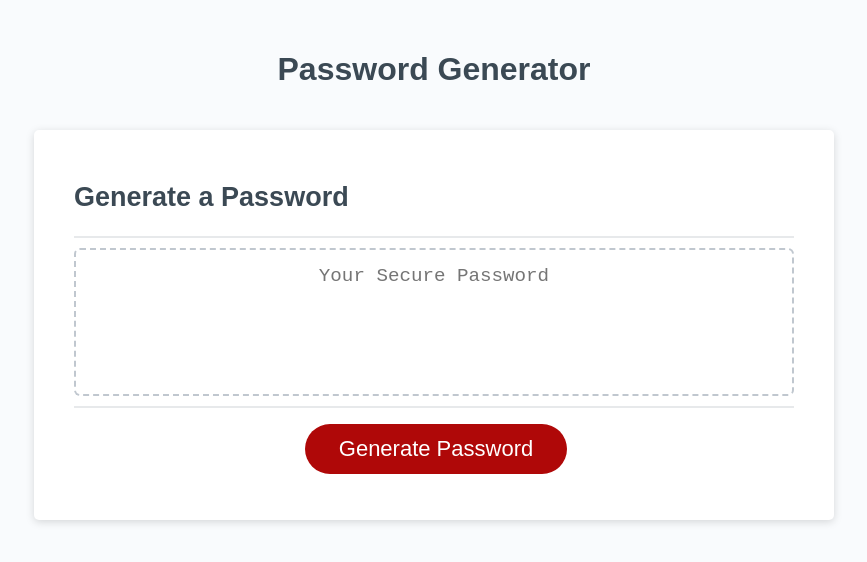
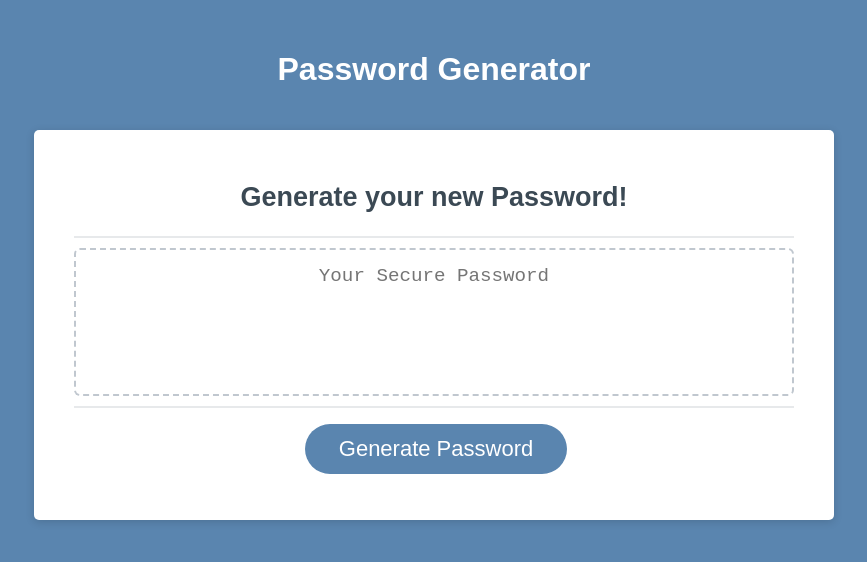
Before and after one commit to sco5am/JS-Password-Generator, a plain HTML site: page index.html in a window 1280 px wide. Shown: the whole page, without its empty margins (206-1073 px from the left). Drawn offline with Linux system fonts and the light colour scheme.

Commit message:
finished Javascript, CSS, and HTML

```diff
--- a/script.js
+++ b/Assets/script.js
@@ -169,7 +169,7 @@ function generate() {
   }
   for (var i = 0; i < guaranteedCharacters.length; i++) {
     result[i] = guaranteedCharacters[i];
-  }
+ }
   return result.join("");
 }
 
--- a/style.css
+++ b/Assets/style.css
@@ -14,9 +14,12 @@ body,
 
 body {
   font-family: sans-serif;
-  background-color: #f9fbfd;
+  background-color: #5a85af;
 }
 
+h2 {
+  text-align: center;
+}
 .wrapper {
   padding-top: 30px;
   padding-left: 20px;
@@ -27,7 +30,7 @@ header {
   text-align: center;
   padding: 20px;
   padding-top: 0px;
-  color: hsl(206, 17%, 28%);
+  color: hsl(0, 0%, 100%);
 }
 
 .card {
@@ -74,7 +77,7 @@ header {
 
 .btn {
   border: none;
-  background-color: hsl(360, 91%, 36%);
+  background-color: #5a85af;
   border-radius: 25px;
   box-shadow: rgba(0, 0, 0, 0.1) 0px 1px 6px 0px rgba(0, 0, 0, 0.2) 0px 1px 1px
     0px;
--- a/index.html
+++ b/index.html
@@ -5,7 +5,7 @@
     <meta name="viewport" content="width=device-width, initial-scale=1.0" />
     <meta http-equiv="X-UA-Compatible" content="ie=edge" />
     <title>Password Generator</title>
-    <link rel="stylesheet" href="style.css" />
+    <link rel="stylesheet" href="./Assets/style.css" />
   </head>
   <body>
     <div class="wrapper">
@@ -14,7 +14,7 @@
       </header>
       <div class="card">
         <div class="card-header">
-          <h2>Generate a Password</h2>
+          <h2>Generate your new Password!</h2>
         </div>
         <div class="card-body">
           <textarea
@@ -29,6 +29,6 @@
         </div>
       </div>
     </div>
-    <script src="script.js"></script>
+    <script src="./Assets/script.js"></script>
   </body>
 </html>
```
Also changed, not shown: 1 other file.
